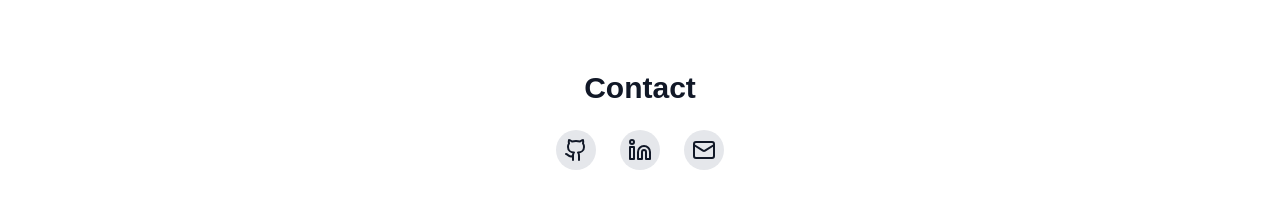
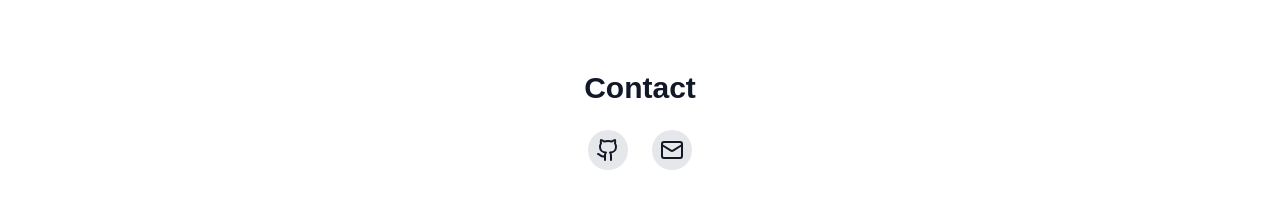
Before and after one commit to amralt/about_me, a React (Vite) app: page / in a window 1280 px wide. Shown: the part 1216-1424 px from the top of the page. Built offline with nearby package versions, Linux system fonts and the light colour scheme.

Commit message:
updeted bottom

```diff
--- a/src/components/Contact.tsx
+++ b/src/components/Contact.tsx
@@ -1,17 +1,17 @@
 import React from 'react';
 import { motion } from 'framer-motion';
 import { useTranslation } from 'react-i18next';
-import { Github, Linkedin, Mail } from 'lucide-react';
+import { Github, Mail } from 'lucide-react';
 
 export const Contact: React.FC = () => {
   const { t } = useTranslation();
 
   return (
-    <motion.section className="text-center mb-20">
+    <motion.section className="text-center">
       <h3 className="text-3xl font-bold mb-6">{t('contact')}</h3>
-      <div className="flex justify-center gap-6">
+      <div className="flex justify-center gap-6 pb-5">
         <motion.a
-          href="https://github.com"
+          href="https://github.com/amralt"
           target="_blank"
           rel="noopener noreferrer"
           whileHover={{ scale: 1.1 }}
@@ -20,18 +20,9 @@ export const Contact: React.FC = () => {
         >
           <Github className="w-6 h-6" />
         </motion.a>
+
         <motion.a
-          href="https://linkedin.com"
-          target="_blank"
-          rel="noopener noreferrer"
-          whileHover={{ scale: 1.1 }}
-          whileTap={{ scale: 0.9 }}
-          className="p-2 rounded-full bg-gray-200 dark:bg-gray-800"
-        >
-          <Linkedin className="w-6 h-6" />
-        </motion.a>
-        <motion.a
-          href="mailto:example@email.com"
+          href="mailto:Amir.altov@yandex.ru"
           whileHover={{ scale: 1.1 }}
           whileTap={{ scale: 0.9 }}
           className="p-2 rounded-full bg-gray-200 dark:bg-gray-800"
```
